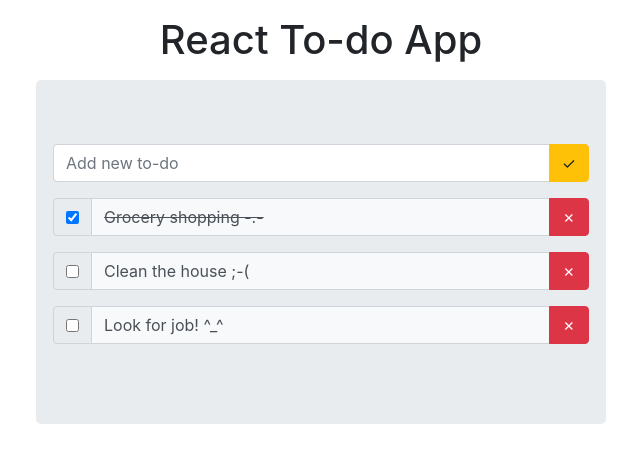
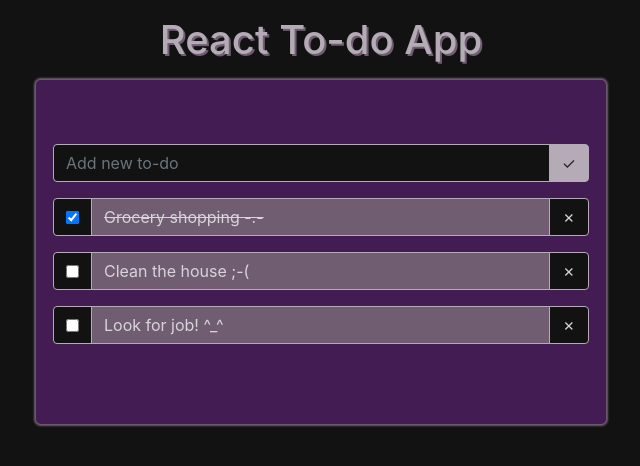
Before and after one commit to MalinkaMell/to-do-react-app, a React (Create React App) app: page / in a window 1280 px wide. Shown: the top 466 px of the page, without its empty margins (319-959 px from the left). Built offline with nearby package versions, Linux system fonts and the light colour scheme.

Commit message:
decided to change the color scheme

```diff
--- a/src/App.css
+++ b/src/App.css
@@ -5,3 +5,67 @@
 .uncompleted {
   text-decoration: none;
 }
+
+body {
+  background: #121212;
+  color: #b5abb6;
+}
+
+.title {
+  text-shadow: 2px 2px #705d72;
+}
+
+.jumbotron {
+  background-color: #431c53;
+  border-radius: .3rem;
+  box-shadow: 0 0 2px 2px #705d72;
+}
+
+.form-control {
+  color: #b5abb6;
+  background-color: #121212;
+  border: 1px solid #b5abb6;
+}
+
+.form-control:focus {
+  color: #121212;
+  background-color: #b5abb6;
+  border-color: #431c53;
+  outline: 0;
+  box-shadow: 0 0 0 1px #705d72;
+}
+
+.input-group-text {
+  background-color: #121212;
+  border: 1px solid #b5abb6;
+}
+
+.form-control[readonly], .form-control:disabled {
+  background-color: #705d72;
+  color: #d9d4da;
+  opacity: 1;
+}
+
+.btn-add {
+  color: #212529;
+  background-color: #b5abb6;
+  border-color: #b5abb6;
+}
+
+.btn-add:hover {
+  color: #d9d4da;
+  background-color: #121212;
+  border-color: #b5abb6;
+}
+
+.btn-delete {
+  color: #d9d4da;
+  background-color: #121212;
+  border-color: #b5abb6;
+}
+
+.btn-delete:hover {
+  color: #121212;
+  background-color: #705d72;
+  border-color: #b5abb6;
+}
--- a/src/components/Title.js
+++ b/src/components/Title.js
@@ -2,7 +2,7 @@ import React from "react";
 
 const Title = () => {
   return (
-    <h1 className="mt-2">React To-do App</h1>
+    <h1 className="mt-2 title">React To-do App</h1>
   );
 }
 
--- a/src/components/TodoAdd.js
+++ b/src/components/TodoAdd.js
@@ -20,7 +20,7 @@ const TodoAdd = props => {
               clickHandler={props.submitHandler}
               type="submit"
               value="✓"
-              class="btn btn-warning"
+              class="btn btn-add"
             />
           </div>
         </div>
--- a/src/components/TodoButton.js
+++ b/src/components/TodoButton.js
@@ -7,7 +7,7 @@ const TodoButton = props => {
             type={props.type}
             className={props.class}
             value={props.value}
-            onClick={e => props.value === "✗" ? props.clickHandler(props.todo.id, e) : props.clickHandler(e)}
+            onClick={e => props.args ? props.clickHandler(...props.args, e) : props.clickHandler(e)}
           />
     </React.Fragment>
   );
--- a/src/components/TodoItem.js
+++ b/src/components/TodoItem.js
@@ -16,10 +16,17 @@ const TodoItem = props => {
           </div>
         </div>
         <input type="text"
-          className={"form-control bg-light " + (props.todo.completed ? "completed " : "uncompleted")}
+          className={"form-control " + (props.todo.completed ? "completed " : "uncompleted")}
           disabled value={props.todo.title} />
         <div className="input-group-append" >
-          <TodoButton todo={props.todo} clickHandler={props.deleteHandler} type="button" value="✗" class="btn btn-danger" />
+          <TodoButton
+            todo={props.todo}
+            clickHandler={props.deleteHandler}
+            type="button"
+            value="✗"
+            class="btn btn-delete"
+            args={[props.todo.id]}
+             />
         </div>
       </div>
     </React.Fragment>
```
